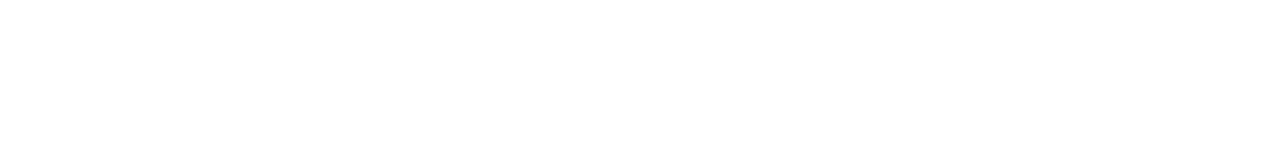
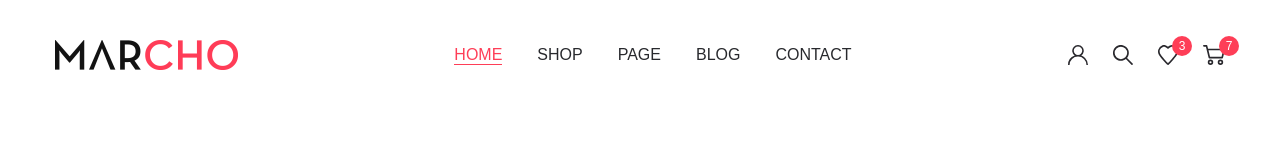
Before and after one commit to sergienko91/marcho, a website: page app/index.html in a window 1280 px wide. Drawn offline with nearby package versions, Linux system fonts and the light colour scheme; files that its build step writes are made by us from their sources.

Commit message:
added header, added fonts

```diff
--- a/app/index.html
+++ b/app/index.html
@@ -8,7 +8,52 @@
 </head>
 <body>
 
-   </h1>
+    <header class="header">
+        <div class="container">
+            <div class="header__inner">
+                <a class="logo" href="#">
+                    <img class="logo__img" src="images/logo.png" alt="logo">
+                </a>
+                <nav class="menu">
+                    <ul class="menu__list">
+                        <li class="menu__list-item">
+                            <a class="menu__list-link menu__list-link--active" href="#">home</a>
+                        </li>
+                        <li class="menu__list-item">
+                            <a class="menu__list-link" href="#">shop</a>
+                        </li>
+                        <li class="menu__list-item">
+                            <a class="menu__list-link" href="#">page</a>
+                        </li>
+                        <li class="menu__list-item">
+                            <a class="menu__list-link" href="#">blog</a>
+                        </li>
+                        <li class="menu__list-item">
+                            <a class="menu__list-link" href="#">contact</a>
+                        </li>
+                    </ul>
+                </nav>
+
+                <div class="user-nav">
+                    <a class="user-nav__link" href="#">
+                        <img class="user-nav__link-img" src="images/icons/user.svg" alt="user icon">
+                    </a>
+                    <a class="user-nav__link" href="#">
+                        <img class="user-nav__link-img" src="images/icons/search.svg" alt="user icon">
+                    </a>
+                    <a class="user-nav__link" href="#">
+                        <img class="user-nav__link-img" src="images/icons/heart.svg" alt="user icon">
+                        <span class="user-nav__num">3</span>
+                    </a>
+                    <a class="user-nav__link" href="#">
+                        <img class="user-nav__link-img" src="images/icons/cart.svg" alt="user icon">
+                        <span class="user-nav__num">7</span>
+                    </a>
+                </div>
+            </div>
+        </div>
+    </header>
+
 
     <script src="js/main.min.js"></script>
 </body>
--- a/app/scss/_fonts.scss
+++ b/app/scss/_fonts.scss
@@ -0,0 +1,45 @@
+
+@font-face {
+    font-family: 'Quicksand-Regular', sans-serif;
+    font-weight: 400;
+    font-style: normal;
+
+    src: local('Quicksand-Regular'),
+         url('../fonts/Quicksand-Regular.woff2') format('woff2'),
+         url('../fonts/Quicksand-Regular.woff') format('woff');
+    font-display: swap;
+}
+
+@font-face {
+    font-family: 'Quicksand-Medium', sans-serif;
+    font-weight: 500;
+    font-style: normal;
+
+    src: local('Quicksand-Medium'),
+         url('../fonts/Quicksand-Medium.woff2') format('woff2'),
+         url('../fonts/Quicksand-Medium.woff') format('woff');
+    font-display: swap;
+}
+
+@font-face {
+    font-family: 'Roboto-Regular', sans-serif;
+    font-weight: 400;
+    font-style: normal;
+
+    src: local('Roboto-Regular'),
+         url('../fonts/Roboto-Regular.woff2') format('woff2'),
+         url('../fonts/Roboto-Regular.woff') format('woff');
+    font-display: swap;
+}
+
+
+@font-face {
+    font-family: 'Roboto-Bold', sans-serif;
+    font-weight: 700;
+    font-style: normal;
+
+    src: local('Roboto-Bold'),
+         url('../fonts/Roboto-Bold.woff2') format('woff2'),
+         url('../fonts/Roboto-Bold.woff') format('woff');
+    font-display: swap;
+}
--- a/app/scss/_global.scss
+++ b/app/scss/_global.scss
@@ -0,0 +1,13 @@
+body {
+    font-size: 16px;
+    line-height: 26px;
+    color: $default;
+    @extend %quicksand-500;
+}
+
+
+.container {
+    max-width: 1200px;
+    margin: 0 auto;
+    padding: 0 15px;
+}
--- a/app/scss/_vars.scss
+++ b/app/scss/_vars.scss
@@ -0,0 +1,23 @@
+$accent: #fe3e57;
+$default: #8d8d8d;
+$title: #28292d;
+
+%quicksand-400 {
+    font-family: 'Quicksand-Regular', sans-serif;
+    font-weight: 400;
+}
+
+%quicksand-500 {
+    font-family: 'Quicksand-Medium', sans-serif;
+    font-weight: 500;
+}
+
+%roboto-400 {
+    font-family: 'Roboto-Regular', sans-serif;
+    font-weight: 400;
+}
+
+%roboto-700 {
+    font-family: 'Roboto-Bold', sans-serif;
+    font-weight: 700;
+}
--- a/app/scss/style.scss
+++ b/app/scss/style.scss
@@ -2,6 +2,86 @@
 @import 'fonts';
 @import 'reset';
 @import 'global';
+
+
+.header {
+   padding: 40px 0;
+   &__inner {
+      display: flex;
+      justify-content: space-between;
+      align-items: center;
+   }
+}
+
+.menu {
+   &__list {
+      display: flex;
+   }
+   &__list-item + .menu__list-item {
+      padding-left: 35px;
+   }
+   &__list-link {
+      color: $title;
+      text-transform: uppercase;
+      padding-bottom: 1px;
+      transition: all .3s;
+      @extend %quicksand-400;
+      &:hover {
+         color: $accent;
+         border-bottom: 1px solid $accent;
+         @extend %quicksand-500;
+      }
+   }
+   &__list-link--active {
+      color: $accent;
+      border-bottom: 1px solid $accent;
+      @extend %quicksand-500;
+   }
+}
+
+.user-nav {
+   display: flex;
+   &__link {
+      position: relative;
+   }
+   &__link + .user-nav__link {
+      padding-left: 25px;
+   }
+   &__num {
+      position: absolute;
+      width: 20px;
+      height: 20px;
+      border-radius: 50%;
+      background-color: $accent;
+      top: -9px;
+      right: -14px;
+      font-size: 12px;
+      color: #fff;
+      line-height: 20px;
+      text-align: center;
+   }
+}
+
+
+
+
+
+
+
+
+
+
+
+
+
+
+
+
+
+
+
+
+
 
 
 
```
Also changed, not shown: app/fonts/Quicksand-Medium.woff (added), app/fonts/Quicksand-Medium.woff2 (added), app/fonts/Quicksand-Regular.woff (added), app/fonts/Quicksand-Regular.woff2 (added), app/fonts/Roboto-Bold.woff (added), app/fonts/Roboto-Bold.woff2 (added), app/fonts/Roboto-Regular.woff (added), app/fonts/Roboto-Regular.woff2 (added), app/images/icons/cart.svg (added), app/images/icons/heart.svg (added), app/images/icons/search.svg (added), app/images/icons/user.svg (added), app/images/logo.png (added), 1 other file.
